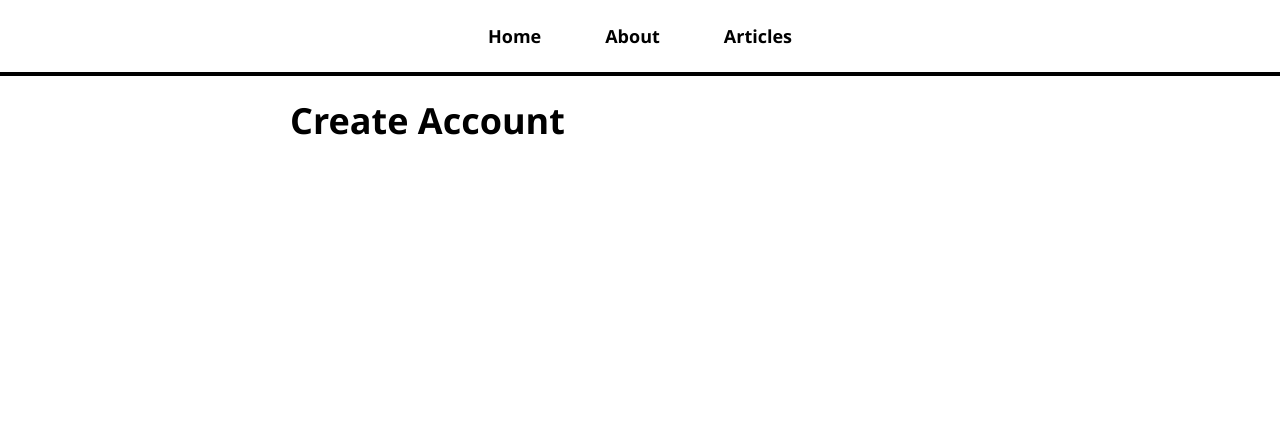
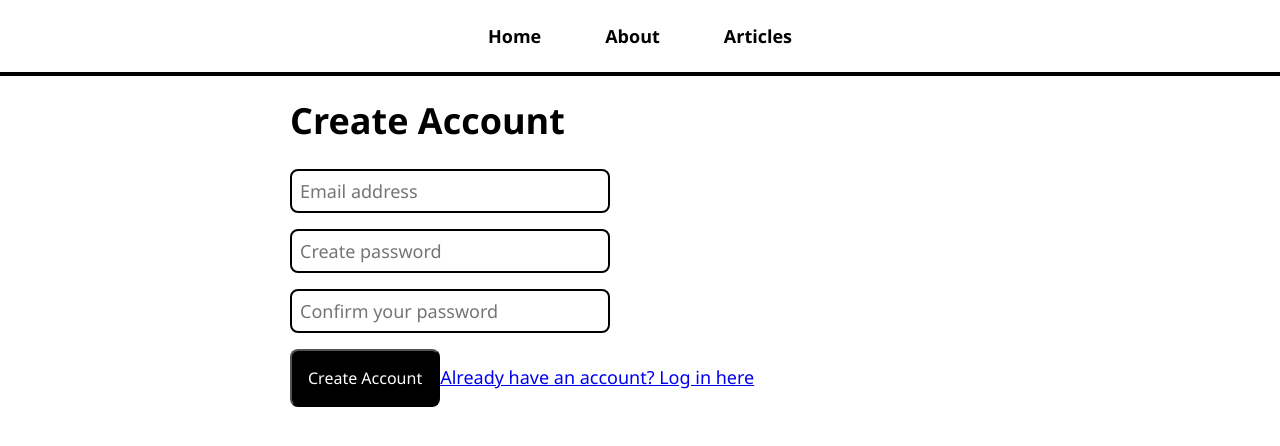
Before and after one commit to mganderson13/react-blog, a React (Create React App) app: page /create-account in a window 1280 px wide. Shown: the top 446 px of the page. Built offline with nearby package versions, Linux system fonts and the light colour scheme.

Commit message:
wrote create account logic

```diff
--- a/src/pages/CreateAccountPage.js
+++ b/src/pages/CreateAccountPage.js
@@ -1,6 +1,52 @@
+import { useState } from "react";
+import { Link, useNavigate} from "react-router-dom";
+import { getAuth, createUserWithEmailAndPassword } from "firebase/auth";
+
 const CreateAccountPage = () => {
+    const [email, setEmail] = useState("");
+    const [password, setPassword] = useState("");
+    const [confirmPassword, setConfirmPassword] = useState("");
+    const [error, setError] = useState("");
+
+    const navigate = useNavigate();
+
+    const createAccount = async () => {
+        try {
+            if (password !== confirmPassword) {
+                setError("Password and confirm password do not match");
+                return;
+            }
+            await createUserWithEmailAndPassword(getAuth(), email, password);
+            navigate('/articles');
+        } catch (e) {
+            setError(e.message);
+        }
+    }
+
     return (
+        <>
         <h1>Create Account</h1>
+        {error && <p className="error">{error}</p>}
+        <input
+        placeholder="Email address"
+        value={email}
+        onChange={e=>setEmail(e.target.value)}
+        />
+        <input
+        type="password"
+        placeholder="Create password"
+        value={password}
+        onChange={e=>setPassword(e.target.value)}
+        />
+        <input
+        type="password"
+        placeholder="Confirm your password"
+        value={confirmPassword}
+        onChange={e=>setConfirmPassword(e.target.value)}
+        />
+        <button onClick={createAccount}>Create Account</button>
+        <Link to="/login">Already have an account? Log in here</Link>
+        </>
     )
 }
 
```
